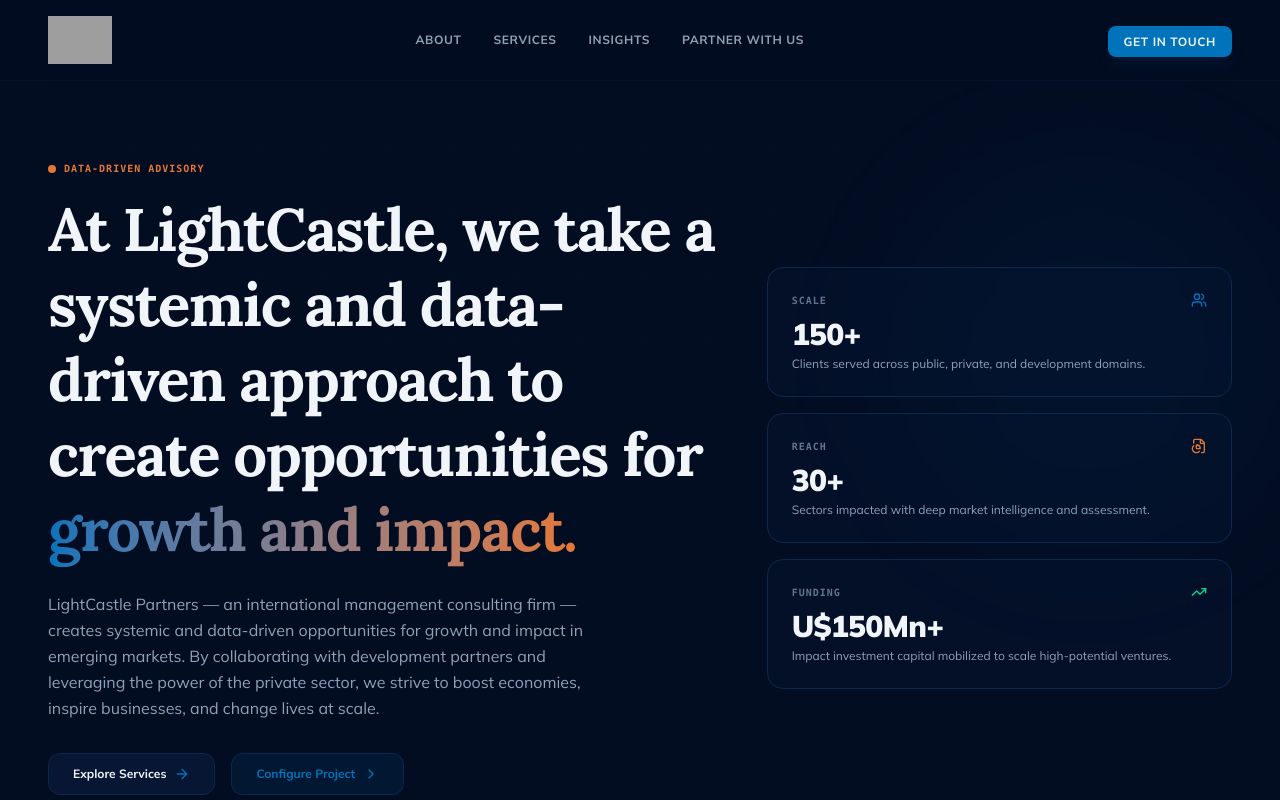
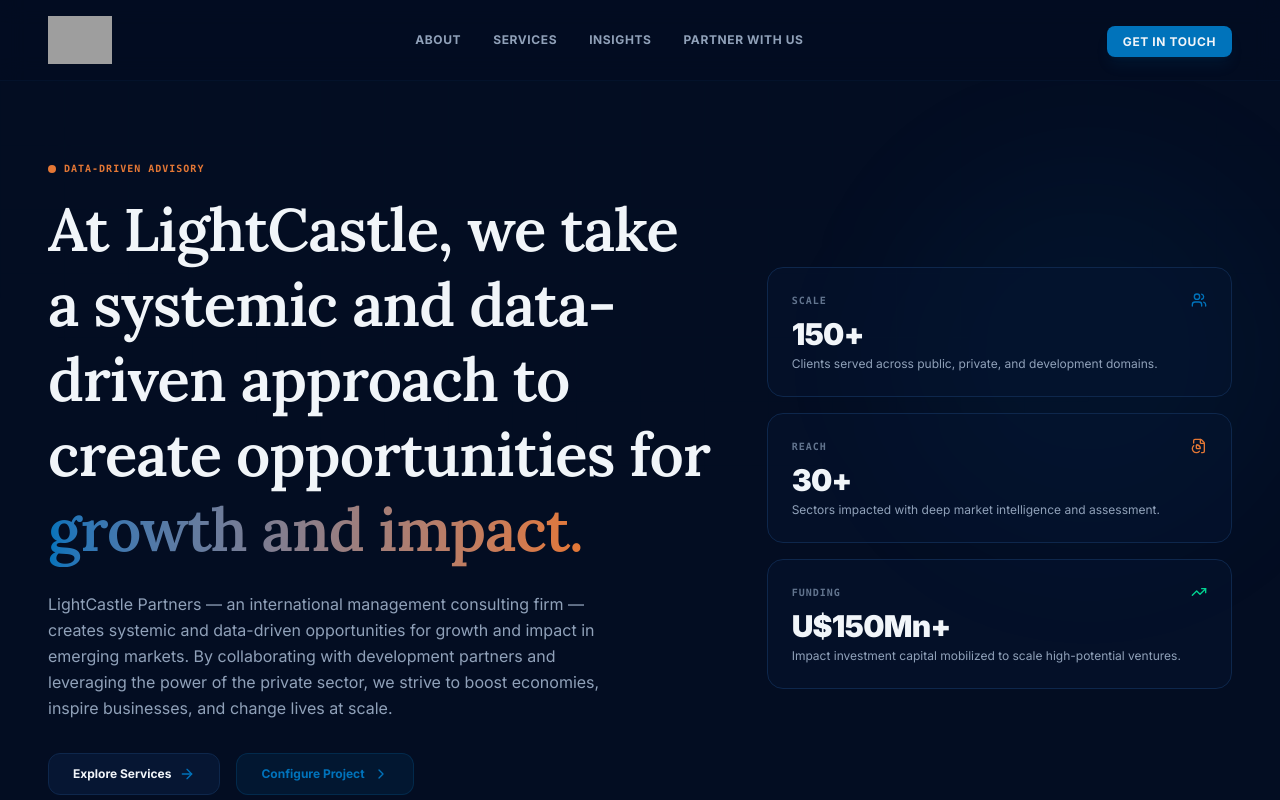
Before and after one commit to IshrarAnonno/lightcastle-clone, a Next.js app: page / in a window 1280 px wide. Shown: the top 800 px of the page. Built offline with nearby package versions, Linux system fonts and the light colour scheme; grey boxes are pictures that could not be loaded.

Commit message:
Upgrade typography system: use Inter for clean sans-serif layout and set .font-editorial serif headings to professional semibold weight

```diff
--- a/pages/_document.js
+++ b/pages/_document.js
@@ -6,7 +6,7 @@
       <Head>
         <link rel="preconnect" href="https://fonts.googleapis.com" />
         <link rel="preconnect" href="https://fonts.gstatic.com" crossOrigin="anonymous" />
-        <link href="https://fonts.googleapis.com/css2?family=Lora:ital,wght@0,400..700;1,400..700&family=Mulish:ital,wght@0,200..1000;1,200..1000&display=swap" rel="stylesheet" />
+        <link href="https://fonts.googleapis.com/css2?family=Inter:wght@300;400;500;600;700;800;900&family=Lora:ital,wght@0,400;0,500;0,600;0,700;1,400&display=swap" rel="stylesheet" />
       </Head>
       <body className="antialiased">
         <Main />
--- a/styles/globals.css
+++ b/styles/globals.css
@@ -7,7 +7,7 @@
 
 @theme {
   --font-serif: 'Lora', Georgia, serif;
-  --font-sans: 'Mulish', 'Inter', system-ui, sans-serif;
+  --font-sans: 'Inter', system-ui, sans-serif;
   --color-slate-850: #0e274c; /* Deep brand navy borders */
   --color-slate-950: #030d22; /* Rich brand navy background */
   --color-slate-900: #061633; /* Deep brand navy panel contrast */
@@ -52,6 +52,13 @@
   font-family: var(--font-serif);
 }
 
+/* Elevate editorial headers with professional semibold weights and refined kerning */
+h1.font-editorial, h2.font-editorial, h3.font-editorial, h4.font-editorial, .font-editorial {
+  font-weight: 600 !important; /* Forces premium semibold weight instead of heavy font-black */
+  letter-spacing: -0.015em;
+  line-height: 1.25;
+}
+
 @keyframes fadeIn {
   from { opacity: 0; transform: translateY(8px); }
   to { opacity: 1; transform: translateY(0); }
```
